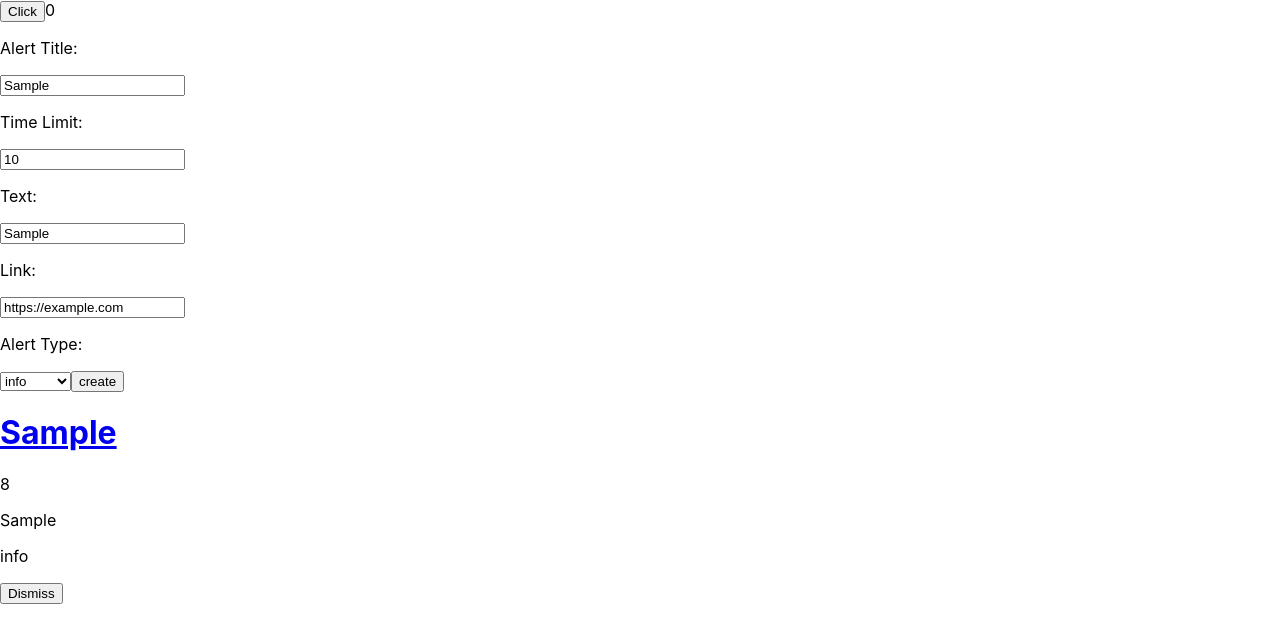
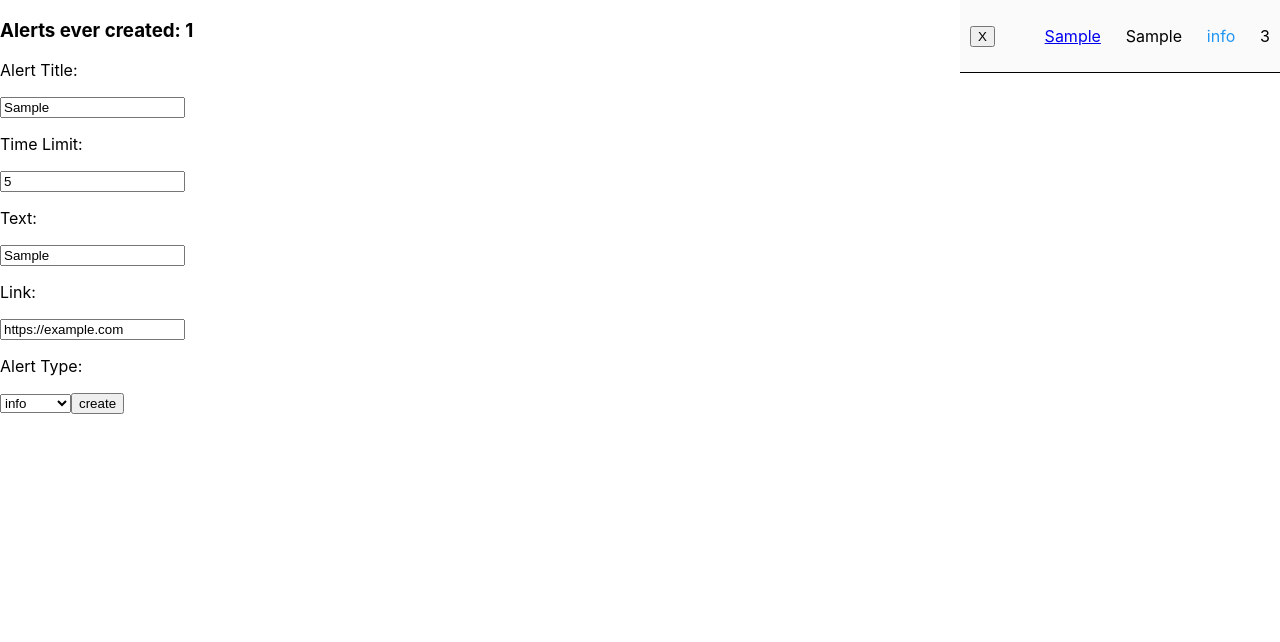
Before and after one commit to syedwshah/AlertTracker, a React (Create React App) app in the folder alert-tracker/: page / in a window 1280 px wide. Both pictures are taken after typing "Sample", "Sample", "https://example.com" into the empty fields and a click on the button "create". Shown: the top 642 px of the page. Built offline with nearby package versions, Linux system fonts and the light colour scheme.

Commit message:
Add theme and improve UI/UX

```diff
--- a/alert-tracker/src/components/AlertComponent.tsx
+++ b/alert-tracker/src/components/AlertComponent.tsx
@@ -1,5 +1,7 @@
 import React, { useRef, useState, useEffect} from 'react';
+
 import { Alert } from '../types/alerts';
+import { theme } from '../constants/theme';
 
 const AlertComponent: React.FC<{alert: Alert; deleteAlert: Function}> = ({alert, deleteAlert}) => {
   const intervalRef = useRef<NodeJS.Timeout>();
@@ -9,7 +11,7 @@ const AlertComponent: React.FC<{alert: Alert; deleteAlert: Function}> = ({alert,
     intervalRef.current = setInterval(
       () => {
         setCount((count) => count - 1);
-        if (count === 1) {
+        if (count <= 1) {
           deleteAlert(alert.id);
         }
       },
@@ -22,21 +24,34 @@ const AlertComponent: React.FC<{alert: Alert; deleteAlert: Function}> = ({alert,
   }, [alert.id, count, deleteAlert])
 
   return (
-    <>
+    <div style={{
+      display: "flex",
+      width: '300px',
+      backgroundColor: "#FAFAFA",
+      justifyContent: "space-between",
+      alignItems: "center",
+      padding: 10,
+      borderBottomStyle: "solid",
+      borderWidth: "1px",
+      borderColor: "black",
+    }}>
+      <button onClick={() => deleteAlert(alert.id)}>X</button>
+
+      <div>
+
+      </div>
+
       {alert.link !== "" ?
         <a href={alert.link} target="_blank" rel="noopener noreferrer">
-          <h1>{alert.alertTitle}</h1>
+          <p>{alert.alertTitle}</p>
         </a>
         :
-        <h1>{alert.alertTitle}</h1>
+        <p>{alert.alertTitle}</p>
       }
+      <p>{alert.text}</p>
+      <p style={{color: theme.palette[alert.alertType].main}}>{alert.alertType}</p>
       <p>{count}</p>
-      <p>{alert.text}</p>
-
-      <p>{alert.alertType}</p>
-
-      <button onClick={() => deleteAlert(alert.id)}>Dismiss</button>
-    </>
+    </div>
   )
 }
 
--- a/alert-tracker/src/components/AlertExample.tsx
+++ b/alert-tracker/src/components/AlertExample.tsx
@@ -1,11 +1,15 @@
 import React, { useContext } from 'react';
 import { AlertContext } from '../contexts/AlertContext';
 import { Types } from '../reducers/alertManager';
+import { Alert, AlertTypes } from '../types/alerts';
 import AlertComponent from './AlertComponent';
+import InvalidAlert from './InvalidAlert';
+
+const MAX_TITLE_AND_TEXT_LENGTH = 30;
 
 const AlertExample = () => {
   const [form, setForm] = React.useState({
-    timeLimit: 10,
+    timeLimit: 5,
     text: "",
     link: "",
     alertType: "info",
@@ -20,7 +24,21 @@ const AlertExample = () => {
     }));
   }
 
-  const createAlert = () => {
+  const createAlert = (e: any) => {
+    let alertTitle = "Untitled";
+    if (form.alertTitle === "") {
+      dispatch({
+        type: Types.Create,
+        payload: {
+          timeLimit: form.timeLimit,
+          text: form.text,
+          link: form.link,
+          alertType: form.alertType,
+          alertTitle: alertTitle,
+        }
+      })
+    }
+    else {
       dispatch({
         type: Types.Create,
         payload: {
@@ -33,26 +51,54 @@ const AlertExample = () => {
       })
     }
 
+    dispatch({
+      type: Types.Add
+    })
+  }
+
   const deleteAlert = (id: number) => {
     dispatch({
       type: Types.Delete,
       payload: {
         id,
       }
-    })
+    });
+  }
+
+  //Return true if a string is a valid URL, else return false. Empty string will be valid.
+  const isUrlValid = (url: string): boolean => {
+    if (url === "") {
+      return true
+    }
+
+    // eslint-disable-next-line no-useless-escape
+    const pattern = /((?:(?:http?|ftp)[s]*:\/\/)?[a-z0-9-%\/\&=?\.]+\.[a-z]{2,4}\/?([^\s<>\#%"\,\{\}\\|\\\^\[\]`]+)?)/gi;
+    if (pattern.test(url)) {
+        return true;
+    }
+
+    return false
+  }
+
+  const validateAlert = ({timeLimit, text, link, alertTitle}: Alert): string => {
+    if (timeLimit < 1) {
+      return "time limit should be greater than 0";
+    }
+    else if ((alertTitle.length + text.length) > MAX_TITLE_AND_TEXT_LENGTH) {
+      return "title or text too long"
+    }
+    else if (!isUrlValid(link)) {
+      return "invalid url"
+    }
+
+    return "valid";
   }
 
   return (
+    <div style={{display: "flex", justifyContent: "space-between"}}>
+
       <div>
-      <button onClick={() => {
-        dispatch({
-          type: Types.Add
-        })
-      }}>
-        Click
-      </button>
-      {state.counter}
-
+        <h3>Alerts ever created: {state.counter}</h3>
         <div>
             <p>Alert Title:</p>
             <input
@@ -65,6 +111,7 @@ const AlertExample = () => {
 
             <p>Time Limit:</p>
             <input
+              type="number"
               value={form.timeLimit}
               onChange={e => {
                 handleForm("timeLimit", e.target.value)
@@ -95,21 +142,35 @@ const AlertExample = () => {
             <select value={form.alertType} onChange={e => {
                 handleForm("alertType", e.target.value)
               }}>
-            <option value="warning">warning</option>
-            <option value="info">info</option>
-            <option value="error">error</option>
-            <option value="success">success</option>
+              <option value={AlertTypes.Info}>info</option>
+              <option value={AlertTypes.Warning}>warning</option>
+              <option value={AlertTypes.Error}>error</option>
+              <option value={AlertTypes.Success}>success</option>
             </select>
 
             <button onClick={createAlert}>create</button>
+        </div>
+      </div>
 
-          <div style={{marginTop: 20}}>
-            {state.alerts.map(alert => (
-              <div key={alert.id}>
+      <div>
+        {state.alerts.map(alert => {
+          const alertValidation = validateAlert(alert)
+          if (alertValidation === "valid") {
+            return (
+              <div key={alert.id} id={alert.id}>
                 <AlertComponent alert={alert} deleteAlert={deleteAlert} />
               </div>
-            ))}
+            )
+          }
+          else {
+            return (
+              <div key={alert.id} id={alert.id}>
+                <InvalidAlert alertId={alert.id} deleteAlert={deleteAlert} errorAt={alertValidation} />
               </div>
+            )
+          }
+
+        })}
       </div>
     </div>
   )
--- /dev/null
+++ b/alert-tracker/src/components/InvalidAlert.tsx
@@ -0,0 +1,41 @@
+import React, { useRef, useState, useEffect} from 'react';
+
+const InvalidAlert: React.FC<{alertId: string; deleteAlert: Function, errorAt: string}> = ({alertId, deleteAlert, errorAt}) => {
+  const intervalRef = useRef<NodeJS.Timeout>();
+  const [count, setCount] = useState(5)
+
+  useEffect(() => {
+    intervalRef.current = setInterval(
+      () => {
+        setCount((count) => count - 1);
+        if (count <= 1) {
+          deleteAlert(alertId);
+        }
+      },
+      1000
+    )
+
+    return () => {
+      clearInterval(intervalRef.current as NodeJS.Timeout)
+    }
+  }, [alertId, count, deleteAlert])
+
+  return (
+    <div style={{
+      display: "flex",
+      width: '300px',
+      backgroundColor: "#FAFAFA",
+      justifyContent: "space-between",
+      alignItems: "center",
+      padding: 10,
+      borderBottomStyle: "solid",
+      borderWidth: "1px",
+      borderColor: "black",
+    }}>
+      <p>{errorAt}</p>
+      <p>{count}</p>
+    </div>
+  )
+}
+
+export default InvalidAlert;
--- a/alert-tracker/src/constants/theme.ts
+++ b/alert-tracker/src/constants/theme.ts
@@ -1,59 +1,3 @@
-const color = {
-  black: '#212121',
+import { createTheme } from '@material-ui/core/styles';
 
-  greyDarkest: '#242424',
-  greyDarker: '#616161',
-  greyDark: '#757575',
-  grey: '#9e9e9e',
-  greyLight: '#bdbdbd',
-  greyLighter: '#e0e0e0',
-  greyLightest: '#eeeeee',
-
-  white: '#fff',
-
-  redDarkest: '#b71c1c',
-  redDarker: '#c62828',
-  redDark: '#d32f2f',
-  red: '#f44336',
-  redLight: '#ef5350',
-  redLighter: '#e57373',
-  redLightest: '#ef9a9a',
-
-  blueDarkest: '#0d47a1',
-  blueDarker: '#1565c0',
-  blueDark: '#1976d2',
-  blue: '#2196f3',
-  blueLight: '#42a5f5',
-  blueLighter: '#64b5f6',
-  blueLightest: '#90caf9',
-
-  purpleDarkest: '#4a148c',
-  purpleDarker: '#6a1b9a',
-  purpleDark: '#7b1fa2',
-  purple: '#9c27b0',
-  purpleLight: '#ab47bc',
-  purpleLighter: '#ba68c8',
-  purpleLightest: '#ce93d8',
-
-  greenDarkest: '#1b5e20',
-  greenDarker: '#2e7d32',
-  greenDark: '#388e3c',
-  green: '#4caf50',
-  greenLight: '#66bb6a',
-  greenLighter: '#81c784',
-  greenLightest: '#a5d6a7',
-
-
-};
-
-const status = {
-  error: '#e57373',
-  warning: '#ffb74d',
-  info: '#64b5f6',
-  success: '#81c784',
-}
-
-export const theme = {
-  color,
-  status,
-};
+export const theme = createTheme({});
--- a/alert-tracker/tsconfig.json
+++ b/alert-tracker/tsconfig.json
@@ -7,7 +7,7 @@
       "dom.iterable",
       "esnext"
     ],
-    "noImplicitAny": false,
+    "noImplicitAny": true,
     "noImplicitThis": true,
     "strictNullChecks": true,
     "allowJs": true,
```
Also changed, not shown: alert-tracker/src/types/alerts.ts (+5 -5 lines). Lines whose indentation alone changed are shown as unchanged.
